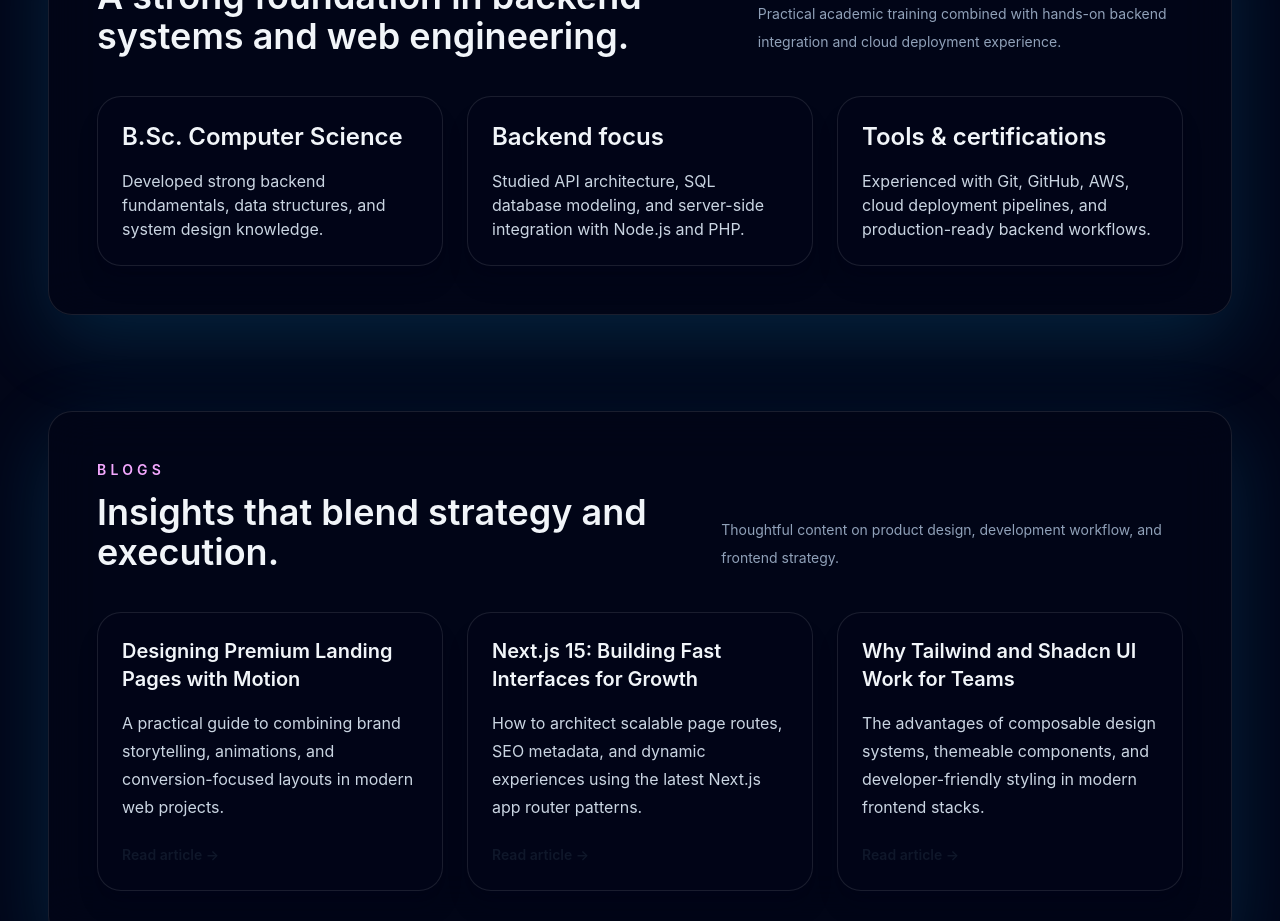
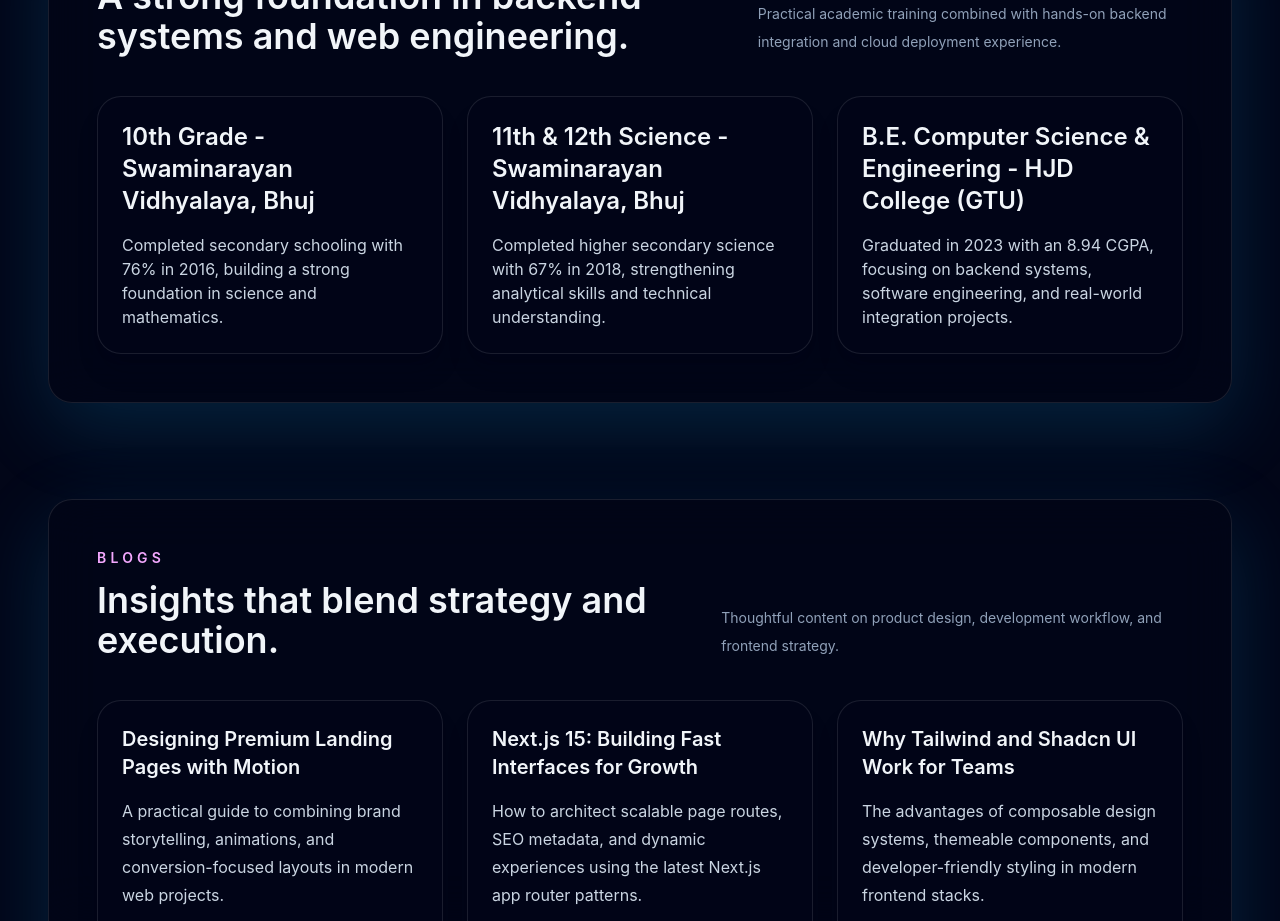
Before and after one commit to Jayuuuu04/portfolio-website, a Next.js app: page / in a window 1280 px wide. Shown: the part 4320-5241 px from the top of the page. Built offline with nearby package versions, Linux system fonts and the light colour scheme.

Commit message:
Acedemics added in portfolio

```diff
--- a/components/academics/Academics.tsx
+++ b/components/academics/Academics.tsx
@@ -22,8 +22,8 @@ export function Academics() {
           viewport={{ once: true, amount: 0.3 }}
           className="rounded-3xl border border-white/10 bg-slate-950/80 p-6 shadow-xl shadow-slate-950/20"
         >
-          <h3 className="text-2xl font-semibold text-slate-100">B.Sc. Computer Science</h3>
-          <p className="mt-4 text-slate-300">Developed strong backend fundamentals, data structures, and system design knowledge.</p>
+          <h3 className="text-2xl font-semibold text-slate-100">10th Grade - Swaminarayan Vidhyalaya, Bhuj</h3>
+          <p className="mt-4 text-slate-300">Completed secondary schooling with 76% in 2016, building a strong foundation in science and mathematics.</p>
         </motion.article>
 
         <motion.article
@@ -33,8 +33,8 @@ export function Academics() {
           transition={{ delay: 0.05 }}
           className="rounded-3xl border border-white/10 bg-slate-950/80 p-6 shadow-xl shadow-slate-950/20"
         >
-          <h3 className="text-2xl font-semibold text-slate-100">Backend focus</h3>
-          <p className="mt-4 text-slate-300">Studied API architecture, SQL database modeling, and server-side integration with Node.js and PHP.</p>
+          <h3 className="text-2xl font-semibold text-slate-100">11th & 12th Science - Swaminarayan Vidhyalaya, Bhuj</h3>
+          <p className="mt-4 text-slate-300">Completed higher secondary science with 67% in 2018, strengthening analytical skills and technical understanding.</p>
         </motion.article>
 
         <motion.article
@@ -44,8 +44,8 @@ export function Academics() {
           transition={{ delay: 0.1 }}
           className="rounded-3xl border border-white/10 bg-slate-950/80 p-6 shadow-xl shadow-slate-950/20"
         >
-          <h3 className="text-2xl font-semibold text-slate-100">Tools & certifications</h3>
-          <p className="mt-4 text-slate-300">Experienced with Git, GitHub, AWS, cloud deployment pipelines, and production-ready backend workflows.</p>
+          <h3 className="text-2xl font-semibold text-slate-100">B.E. Computer Science & Engineering - HJD College (GTU)</h3>
+          <p className="mt-4 text-slate-300">Graduated in 2023 with an 8.94 CGPA, focusing on backend systems, software engineering, and real-world integration projects.</p>
         </motion.article>
       </div>
     </section>
```
